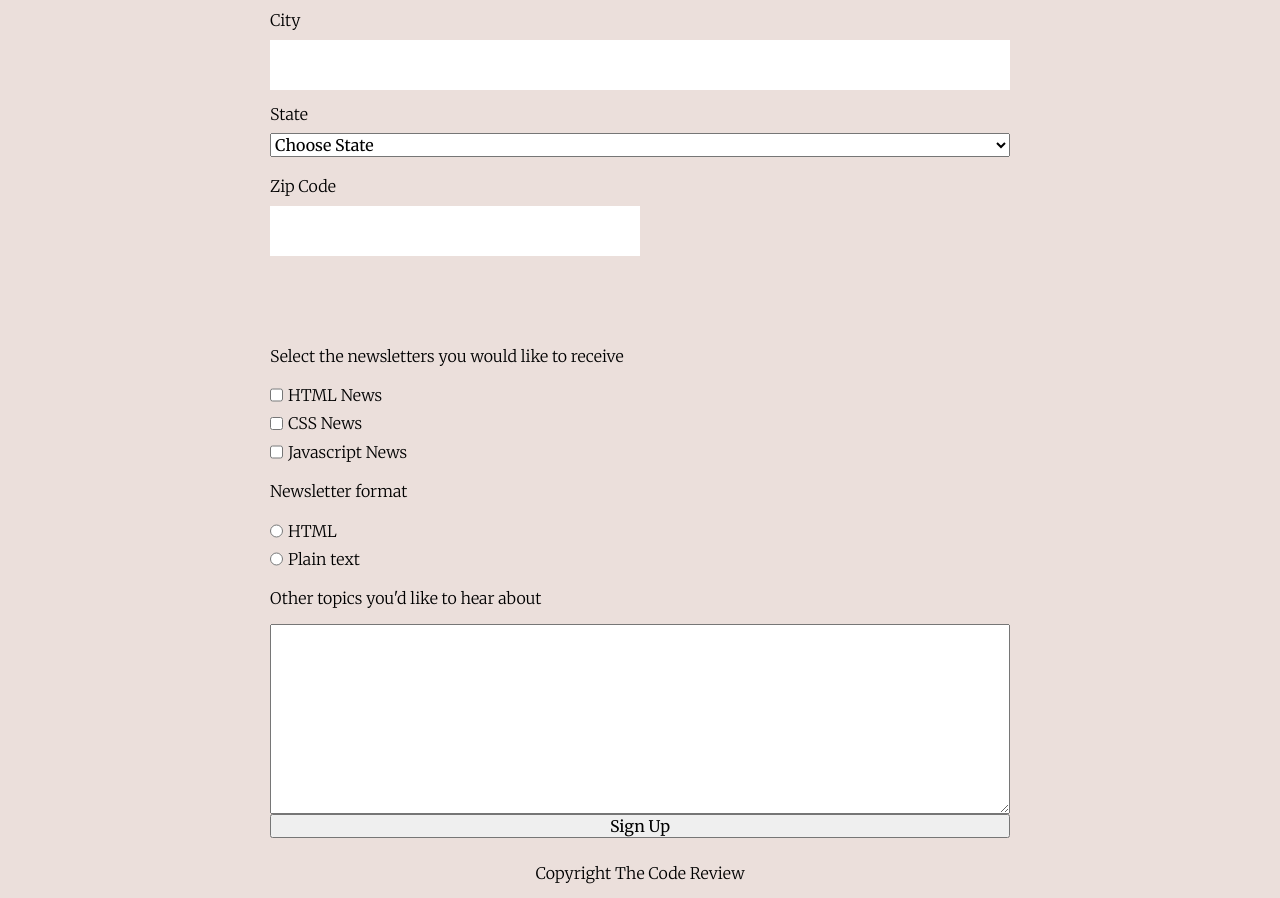
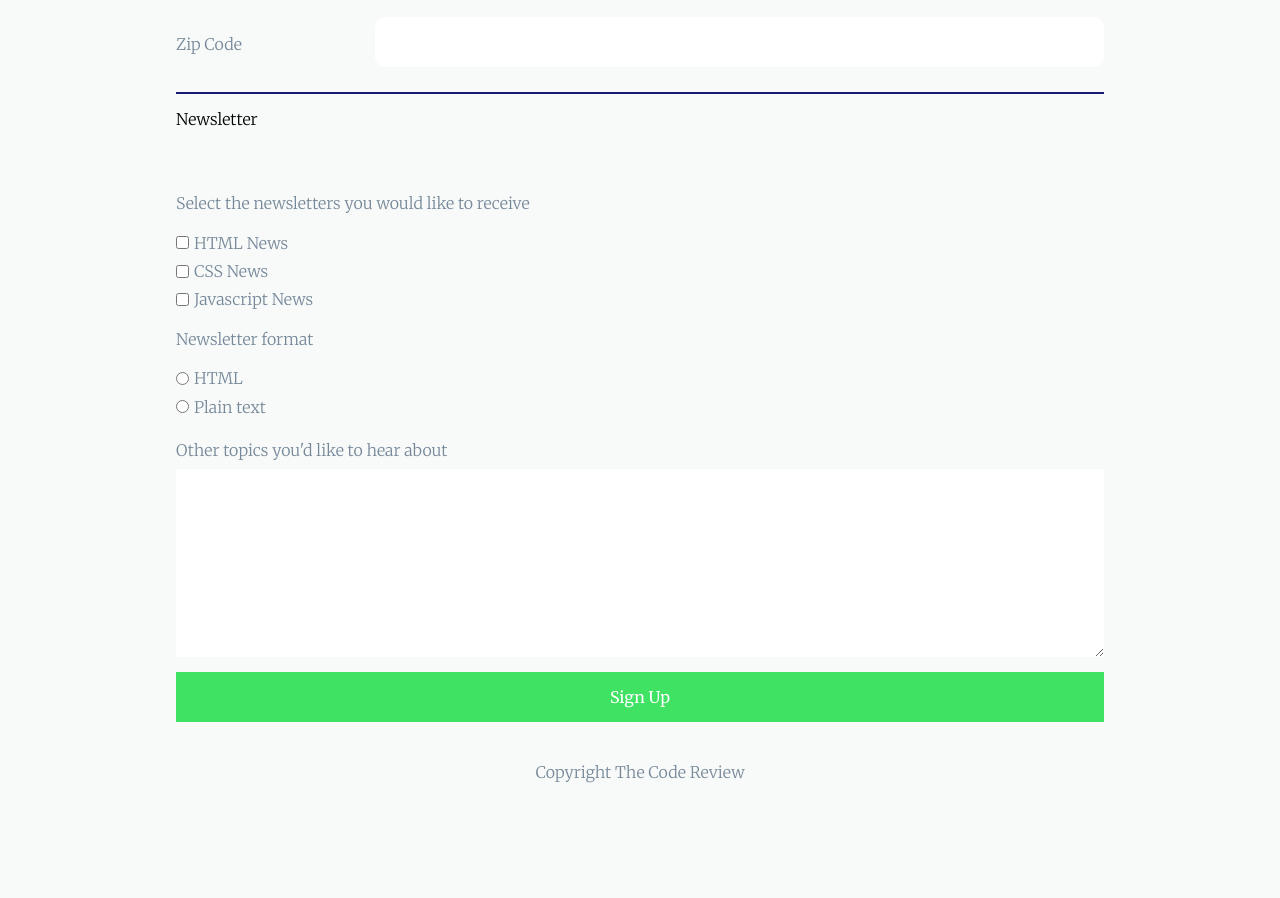
Before and after one commit to ryan-puffer/tdu3-online-registration-form, a plain HTML site: page index.html in a window 1280 px wide. Shown: the part 708-1606 px from the top of the page. After the commit the page ends 1506 px from the top, so only its background shows below. Drawn offline with Linux system fonts and the light colour scheme.

Commit message:
add media query for desktop

```diff
--- a/css/style.css
+++ b/css/style.css
@@ -4,19 +4,36 @@
 
 body {
 	font-family: 'Merriweather', serif;
-	max-width: 768px;
 	margin: 0 auto;
-	font-weight: 300;
-	background-color: #ebdfdb;
+	display: flex;
+	flex-direction: column;
+	font-weight: 100;
+	background-color: #F7FAF9;
+
 }
 
+
+
 h1 {
-	padding-top: 40px;
-	padding-bottom: 40px;
+	padding-top: 20px;
+	padding-bottom: 20px;
 }
 
-input {
+input,
+select {
 	border: 1px solid white;
+	border-radius: 10px;
+}
+
+select option:first-child{
+	color: gray;
+}
+
+.sign-up {
+	/* max-width: 900px; */
+	width: 75%;
+	margin: 0 auto;
+
 }
 
 .main-header,
@@ -26,27 +43,60 @@ input {
 	flex-direction: column;
 }
 
-.contact-info input {
+.contact-info input,
+select,
+button {
 	height: 50px;
 	margin-bottom: 15px;
 }
 
 h2,
 .tagline {
-	align-self: center;
 	text-align: center;
+
+}
+
+textarea {
+	border-style: none;
+	border-color: transparent;
+	overflow: auto;
+	margin: 10px 0;
+}
+
+.tagline,
+label,
+p {
+	color: lightslategrey;
 }
 
 .title {
 	background-color: #001360;
-	color: #ebdfdb;
+	color: #F7FAF9;
 	display: flex;
 	justify-content: center;
 	align-items: center;
+	margin-bottom: 20px;
+	max-width: none;
 }
 
 .item {
 	display: flex;
+	align-items: center;
+}
+
+
+
+.tagline {
+	border-bottom: 2px double midnightblue;
+	padding-bottom: 18px;
+	margin-bottom: 2px;
+	align-items: center;
+
+}
+
+fieldset {
+	margin: 1em 1em;;
+	padding: 50px 0 10px;
 }
 
 .field {
@@ -63,10 +113,17 @@ h2,
 .topics {
 	display: flex;
 	flex-direction: column;
+	margin-top: 20px;
 }
 
 .light {
 	padding: 5px;
+
+}
+
+.contact-info {
+	border-bottom: 2px solid midnightblue;
+
 }
 
 .contact-info .flex-pair {
@@ -78,6 +135,14 @@ h2,
 	margin-bottom: 10px;
 }
 
+button {
+	width: 100%;
+	background-color: rgb(64, 226, 99);
+	color: white;
+	border: none;
+	margin-top: 5px;
+}
+
 footer {
 	text-align: center;
 }
@@ -85,3 +150,19 @@ footer {
 #zip {
 	width: 50%;
 }
+
+@media (min-width: 768px) {
+.contact-info .flex-pair {
+	flex-direction: row;
+	align-items: center;
+}
+
+.contact-info input {
+	flex-grow: 2;
+}
+
+.contact-info label {
+	flex-grow: 1;
+
+}
+}
--- a/index.html
+++ b/index.html
@@ -3,7 +3,7 @@
 <head>
     <meta charset="UTF-8">
     <meta name="viewport" content="width=device-width, initial-scale=1.0">
-    <link href="https://fonts.googleapis.com/css2?family=Merriweather:wght@300;400;700;900&display=swap" rel="stylesheet">
+    <link href="https://fonts.googleapis.com/css2?family=Merriweather:wght@100;300;400;700;900&display=swap" rel="stylesheet">
     <link rel="stylesheet" href="css/normalize.css">
     <link rel="stylesheet" href="css/style.css">
     <title>The Code Review</title>
@@ -14,22 +14,24 @@
         <div class="title">
             <h1>The Code Review</h1>
         </div>
+    </header>
+        <main class="sign-up">
             <h2>Signup for our newsletter</h2>
             <p class="tagline">Get the latest news on how your code is doing right in your inbox</p>
-    </header>
 
-    <main>
-        <div class="wrapper">
+
+
+
             <form action="index.html" method="POST" class="reg-form">
                 <fieldset class="contact-info">
                     <legend>Contact Information</legend>
                 <div class="flex-pair">
                     <label for="full-name">Full Name</label>
-                <input class="field" type="text" id="full-name" name="user_name">
+                    <input class="field" type="text" id="full-name" name="user_name" placeholder="required" required>
                 </div>
                 <div class="flex-pair">
                     <label for="email">Email Address</label>
-                <input class="field" type="email" id="email" name="user_email">
+                    <input class="field" type="email" id="email" name="user_email" placeholder="required" required>
                 </div>
                 <div class="flex-pair">
                     <label for="telephone">Phone Number</label>
@@ -45,7 +47,7 @@
                 </div>
                 <div class="flex-pair">
                     <label for="state-select">State</label>
-                    <select class="field" name="states" id="state-select">
+                        <select class="field" name="states" id="state-select" required>
                             <option value="">Choose State</option>
                             <option value="AL">Alabama</option>
                             <option value="AK">Alaska</option>
@@ -107,6 +109,7 @@
                 </fieldset>
 
                 <fieldset class="preferences">
+                    <legend>Newsletter</legend>
                     <p>Select the newsletters you would like to receive</p>
                     <div class="item">
                         <input type="checkbox" id="html_news" value="html_news" name="newsletter">
@@ -131,13 +134,14 @@
                         <label for="text_radio" class="light">Plain text</label>
                     </div>
                     <div class="topics">
-                    <p>Other topics you'd like to hear about</p>
+                        <label for="other_topics">Other topics you'd like to hear about</label>
                         <textarea name="other_topics" id="other_topics" cols="30" rows="10"></textarea>
                     </div>
-                <button type="submit">Sign Up</button>
+                    <button class="submit" type="submit">Sign Up</button>
                 </fieldset>
             </form>
-    </div>
+
+
     <footer>
         <p>Copyright The Code Review</p>
     </footer>
```
Lines whose indentation alone changed are shown as unchanged.
